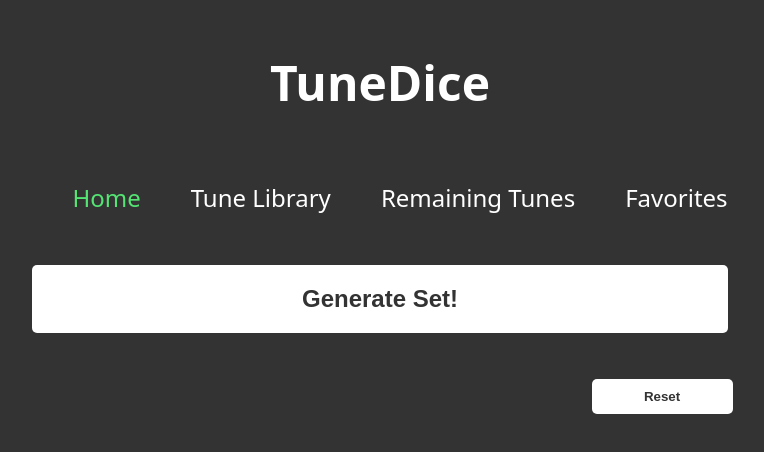
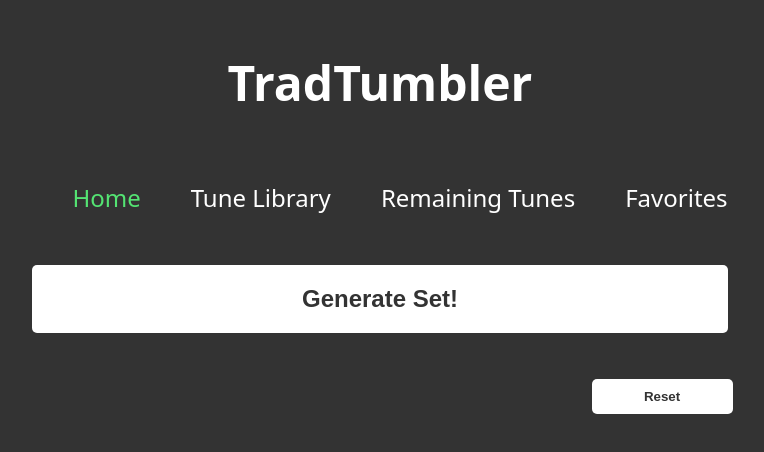
Before and after one commit to arikscherm/tune-tumbler, a React (Create React App) app: page / in a window 1280 px wide. Shown: the top 452 px of the page, without its empty margins (260-1024 px from the left). Built offline with nearby package versions, Linux system fonts and the light colour scheme.

Commit message:
Change name to TradTumbler

```diff
--- a/public/index.html
+++ b/public/index.html
@@ -25,7 +25,7 @@
       work correctly both with client-side routing and a non-root public URL.
       Learn how to configure a non-root public URL by running `npm run build`.
     -->
-    <title>TuneDice</title>
+    <title>TradTumbler</title>
   </head>
   <body>
     <noscript>You need to enable JavaScript to run this app.</noscript>
--- a/src/App.js
+++ b/src/App.js
@@ -16,14 +16,14 @@ function App() {
     Keep on playing random sets until you run out of tunes! Once out of tunes, click the Reset button to refresh.
     Visit the Tune Library page to view and edit your collection of tunes,
     or visit the Remaining Tunes page to view tunes that haven't been randomly selected yet." />
-    <title>TuneDice</title>
+    <title>TradTumbler</title>
   </Helmet>
 
   return (
     <Router>
       <meta name="viewport" content="width=device-width, initial-scale=1"></meta>
       <header>
-        <h1>TuneDice</h1>
+        <h1>TradTumbler</h1>
         <Navbar />
       </header>
       <TuneProvider>
```
